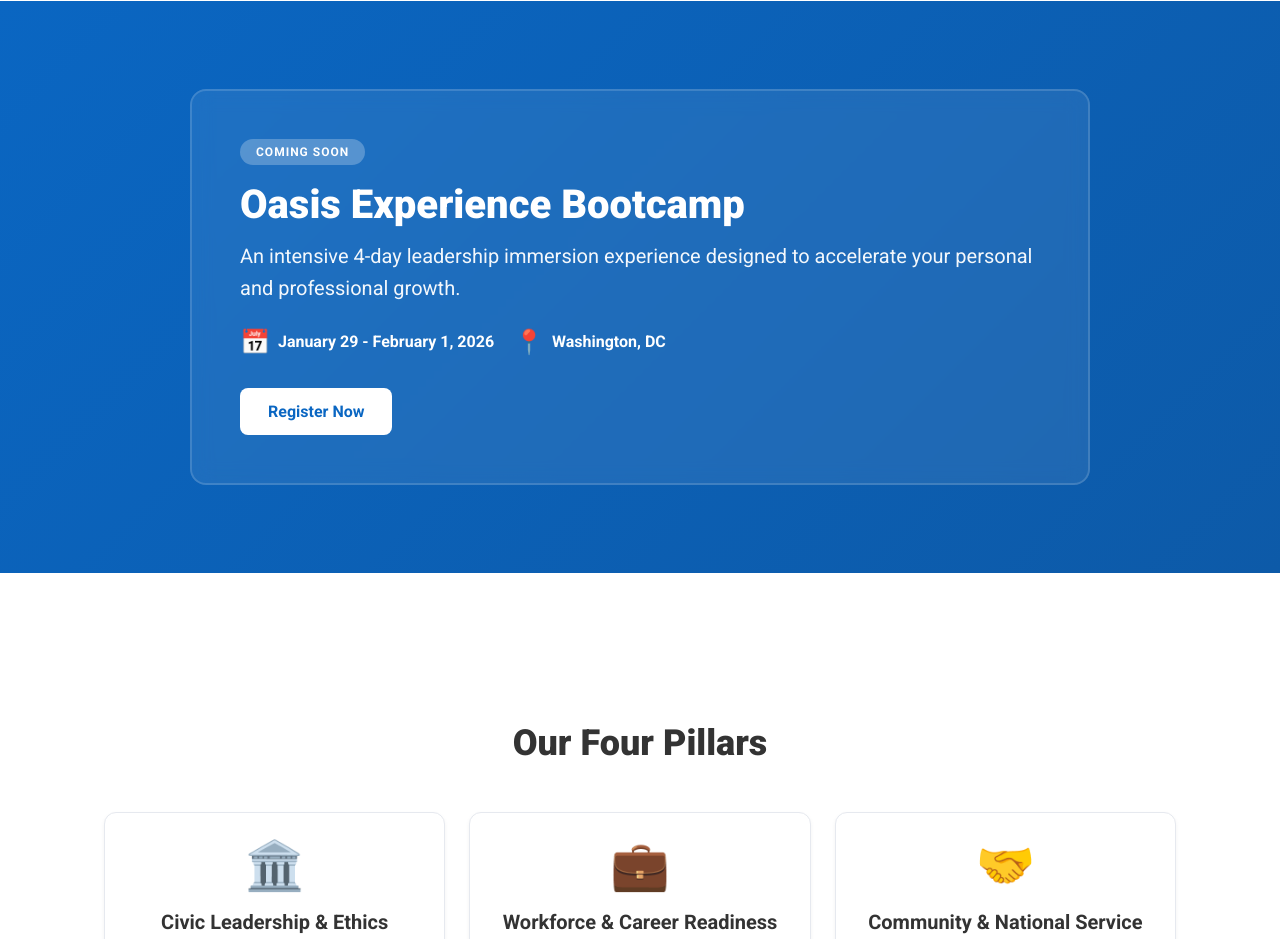
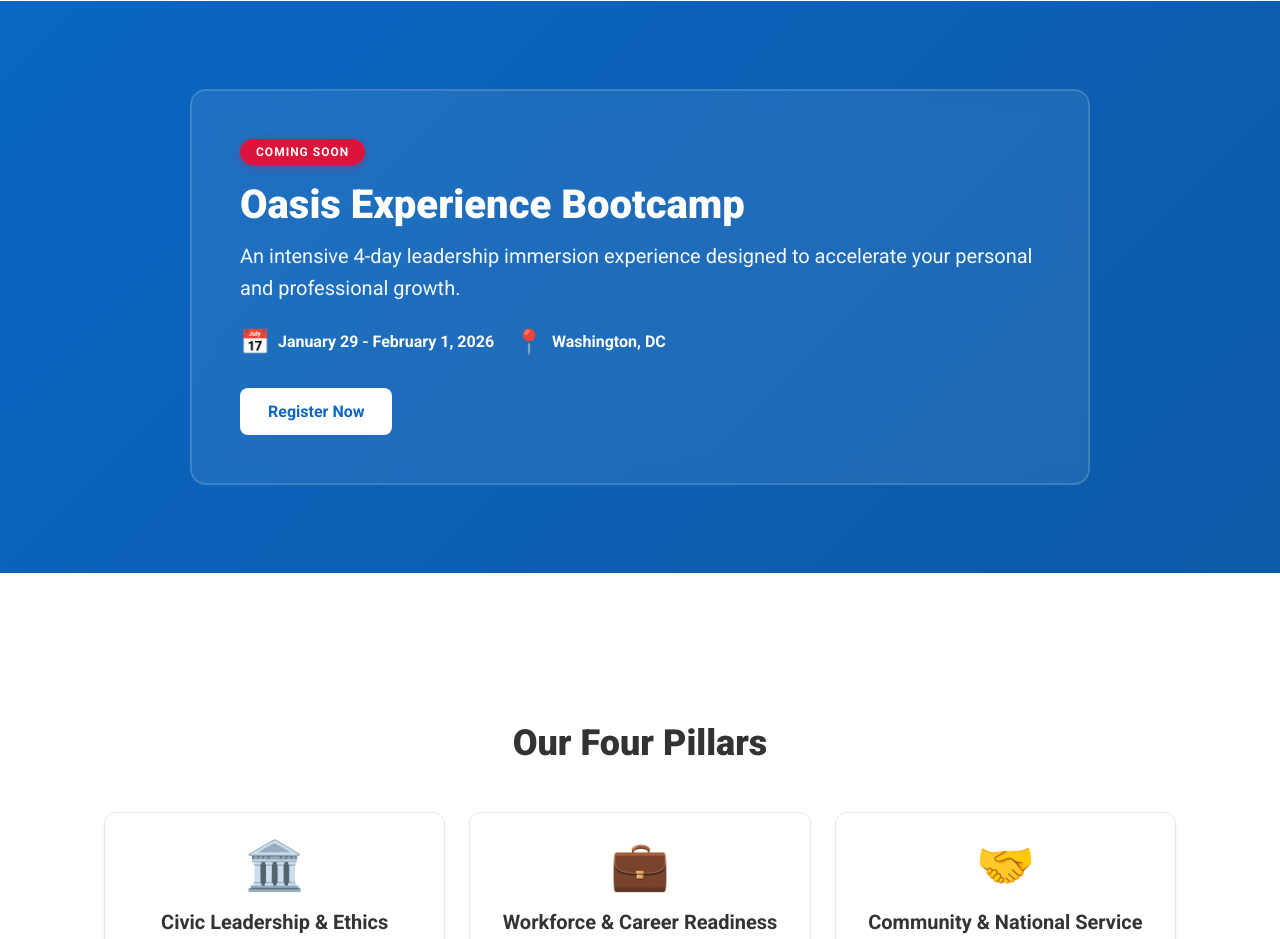
Before and after one commit to ToluAkinlabi/ccylsc, a Next.js app: page / in a window 1280 px wide. Shown: the part 800-1739 px from the top of the page. Built offline with nearby package versions, Linux system fonts and the light colour scheme.

Commit message:
feat: update bootcamp badge styles with new background color and box shadow

```diff
--- a/app/globals.css
+++ b/app/globals.css
@@ -222,7 +222,7 @@ button.cta {
 
 .bootcamp-badge {
   display: inline-block;
-  background: rgba(255, 255, 255, 0.25);
+  background: #DC143C;
   color: white;
   padding: 6px 16px;
   border-radius: 20px;
@@ -230,6 +230,7 @@ button.cta {
   font-weight: 700;
   text-transform: uppercase;
   letter-spacing: 1px;
+  box-shadow: 0 2px 8px rgba(220, 20, 60, 0.4);
 }
 
 /* Hero CTAs */
```
